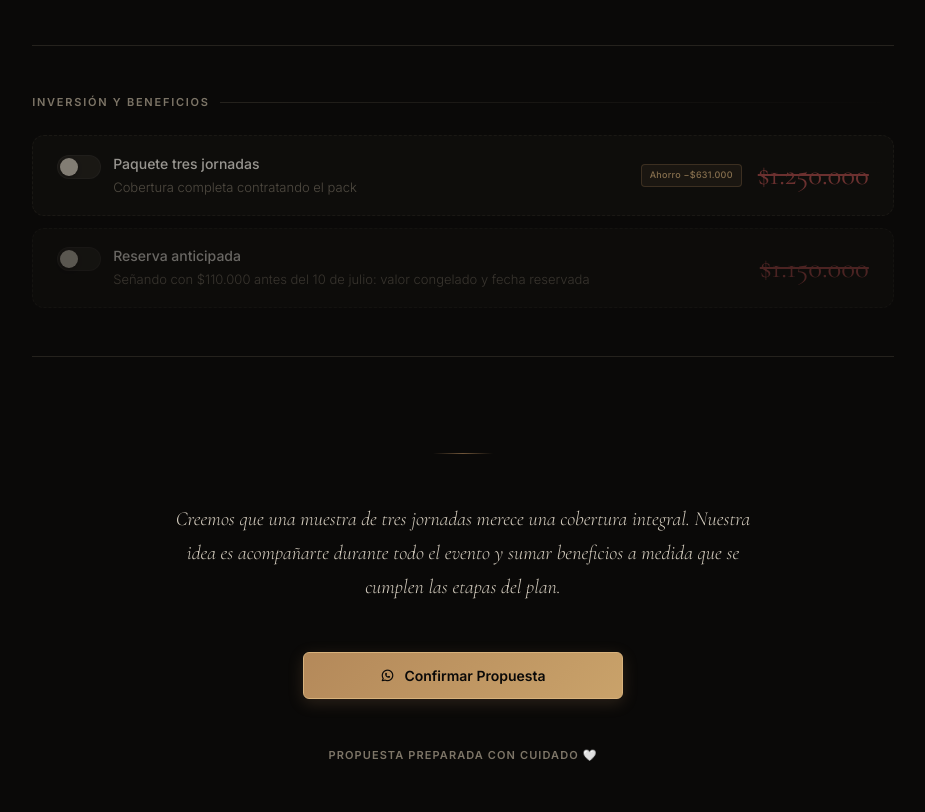
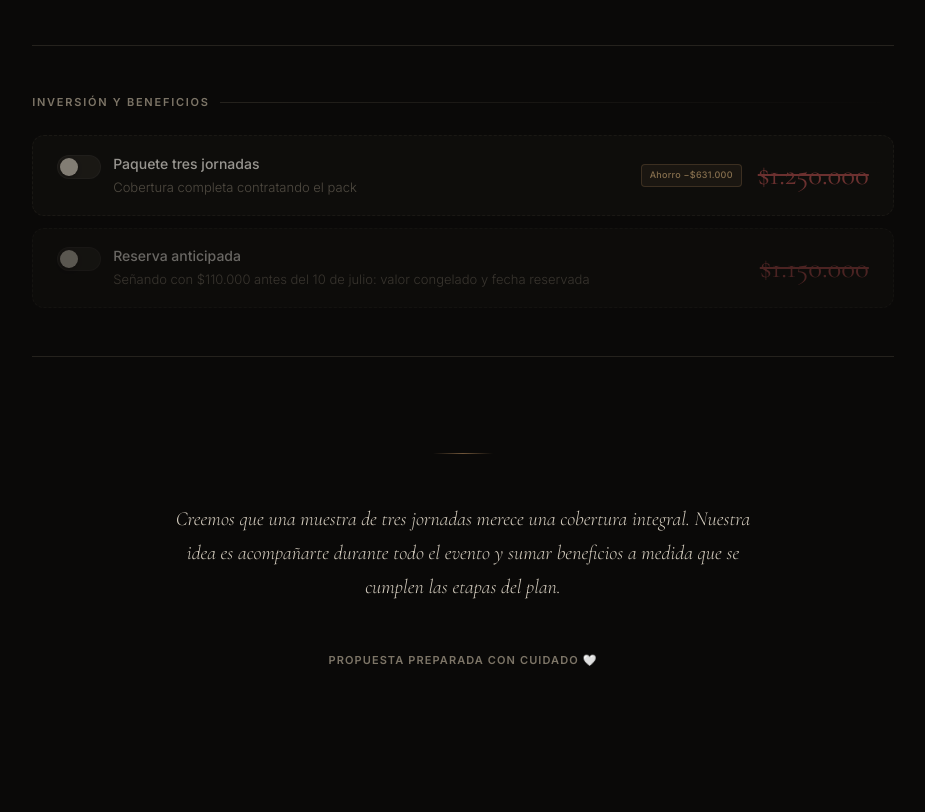
Before and after one commit to JesusMaidana/presupuesto-festivales, a plain HTML site: page index.html in a window 1280 px wide. Shown: the part 1539-2351 px from the top of the page, without its empty margins (177-1102 px from the left). After the commit the page ends 2256 px from the top, so only its background shows below. Drawn offline with nearby package versions, Linux system fonts and the light colour scheme.

Commit message:
saque boton de whashap de confirmar propuesta

```diff
--- a/index.html
+++ b/index.html
@@ -275,12 +275,7 @@
       <p class="closing-text">Creemos que una muestra de tres jornadas merece una cobertura integral. Nuestra idea es
         acompañarte durante todo el evento y sumar beneficios a medida que se cumplen las etapas del plan.</p>
 
-      <!-- Primary Action Call to Button -->
-      <div class="booking-actions">
-        <button id="btnBooking" class="btn-primary">
-          <i class="ti ti-brand-whatsapp"></i> Confirmar Propuesta
-        </button>
-      </div>
+      <!-- Botón de Confirmar Propuesta Removido -->
 
       <p class="closing-footer">Propuesta preparada con cuidado 🤍</p>
     </footer>
```
